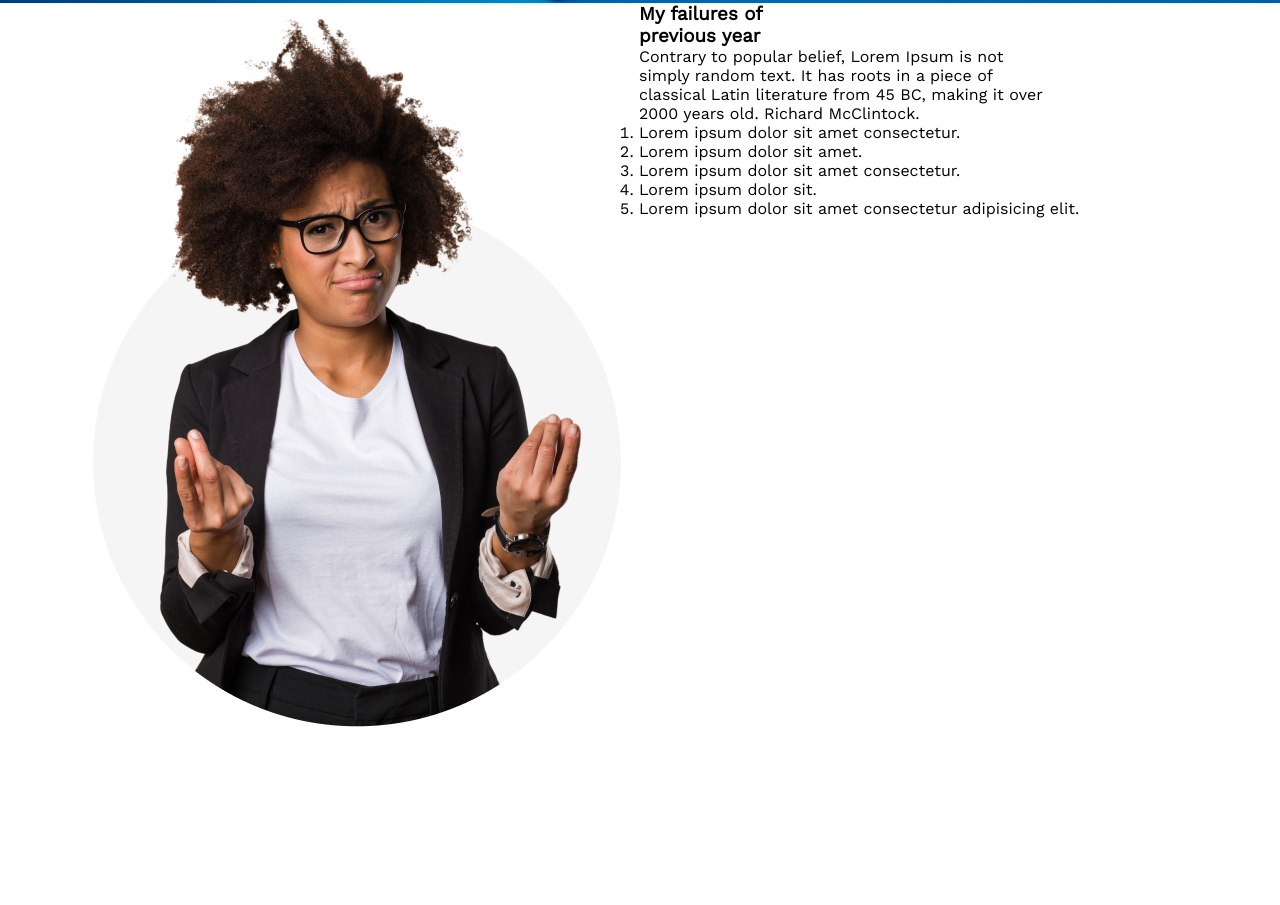
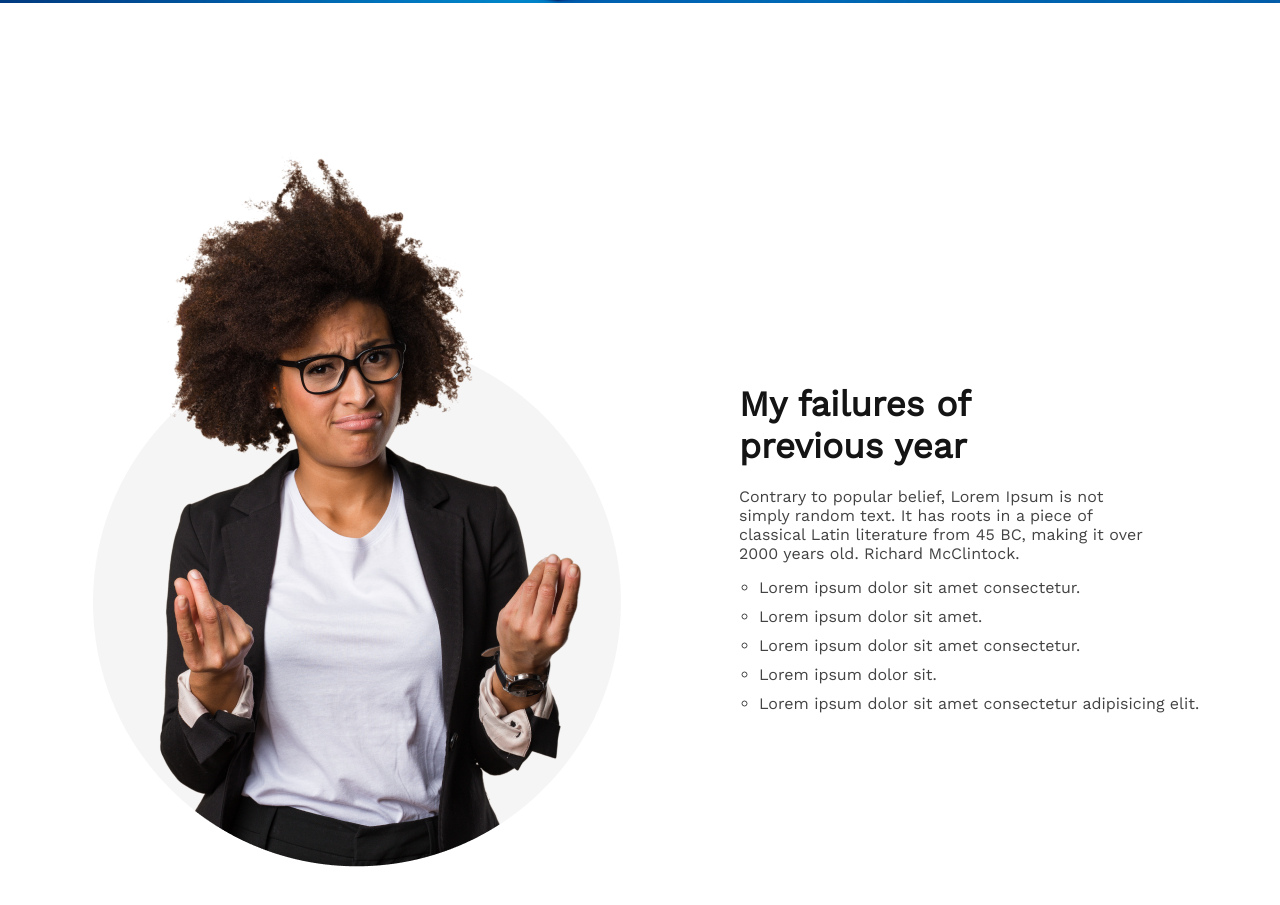
Before and after one commit to billal-fahmid/assignment-one, a plain HTML site: page index.html in a window 1280 px wide. Shown: the part 747-1652 px from the top of the page. Before the commit the page ends 1478 px from the top, so only its background shows below. Drawn offline with nearby package versions, Linux system fonts and the light colour scheme.

Commit message:
failures area done

```diff
--- a/css/style.css
+++ b/css/style.css
@@ -47,6 +47,39 @@ section{
 /* this is failures area */
 .failures-area{
     display: flex;
+    padding-top: 140px;
+    padding-bottom: 100px;
+
+}
+.failures-imag{
+
+}
+.failure-containt{
+    padding-left: 100px;
+}
+.section-title{
+    color: #151414;
+    font-size: 30px;
+    font-weight: 700;
+    padding-top: 240px;
+    padding-bottom: 20px;
+
+}
+.section-description{
+    color: #444343;
+    font-size: 16px;
+    font-weight: 400;
+    padding-bottom: 15px;
+}
+.lists{
+    padding-left: 20px;
+}
+.lists ol li{
+    list-style: circle;
+    padding-bottom: 10px;
+    color: #444343;
+    font-size: 16px;
+    font-weight: 400;
 
 }
 
--- a/index.html
+++ b/index.html
@@ -7,6 +7,7 @@
     <title>Assignment One</title>
     <link rel="preconnect" href="https://fonts.googleapis.com"><link rel="preconnect" href="https://fonts.gstatic.com" crossorigin><link href="https://fonts.googleapis.com/css2?family=Open+Sans&family=Work+Sans&display=swap" rel="stylesheet">
     <link rel="stylesheet" href="./css/style.css">
+
 
 </head>
 <body>
@@ -35,8 +36,11 @@
                 </div>
                 <div class="section-description">
                     <p>Contrary to popular belief, Lorem Ipsum is not <br> simply random text. It has roots in a piece of <br> classical Latin literature from 45 BC, making it over <br> 2000 years old. Richard McClintock.</p>
+
+                </div>
+                <div class="lists">
                     <ol>
-                        <li> Lorem ipsum dolor sit amet consectetur.</li>
+                        <li>  Lorem ipsum dolor sit amet consectetur.</li>
                         <li>Lorem ipsum dolor sit amet.</li>
                         <li>Lorem ipsum dolor sit amet consectetur.</li>
                         <li>Lorem ipsum dolor sit.</li>
```
